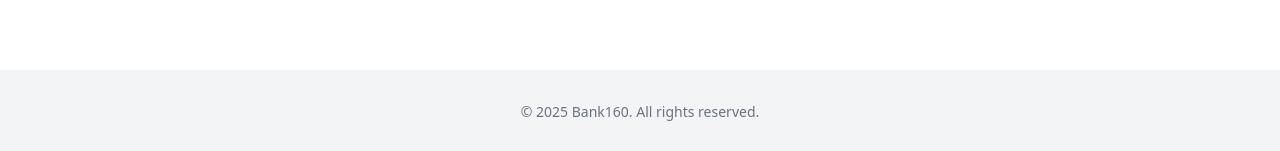
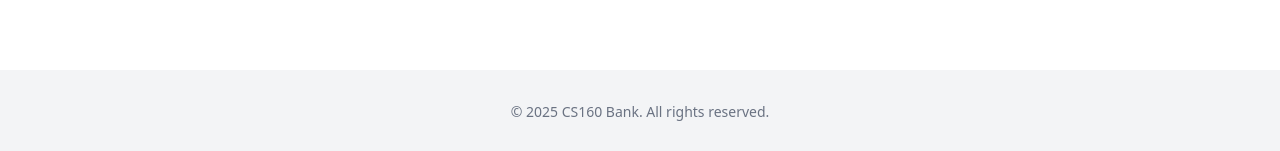
Before and after one commit to knhn1004/CS160-Online-Banking, a Next.js app: page / in a window 1280 px wide. Shown: the part 843-994 px from the top of the page. Built offline with nearby package versions, Linux system fonts and the light colour scheme; no server answers.

Commit message:
remove extra files and add test for page.tsx landing page

```diff
--- a/app/page.tsx
+++ b/app/page.tsx
@@ -1,3 +1,4 @@
+import Image from "next/image";
 export default function Page() {
   return (
     <main className="min-h-screen flex flex-col bg-gray-50 font-inter">
@@ -77,7 +78,7 @@ export default function Page() {
 
       {/* Footer */}
       <footer className="py-8 bg-gray-100 text-center text-gray-500 text-sm">
-        © {new Date().getFullYear()} Bank160. All rights reserved.
+        © {new Date().getFullYear()} CS160 Bank. All rights reserved.
       </footer>
     </main>
   );
```
